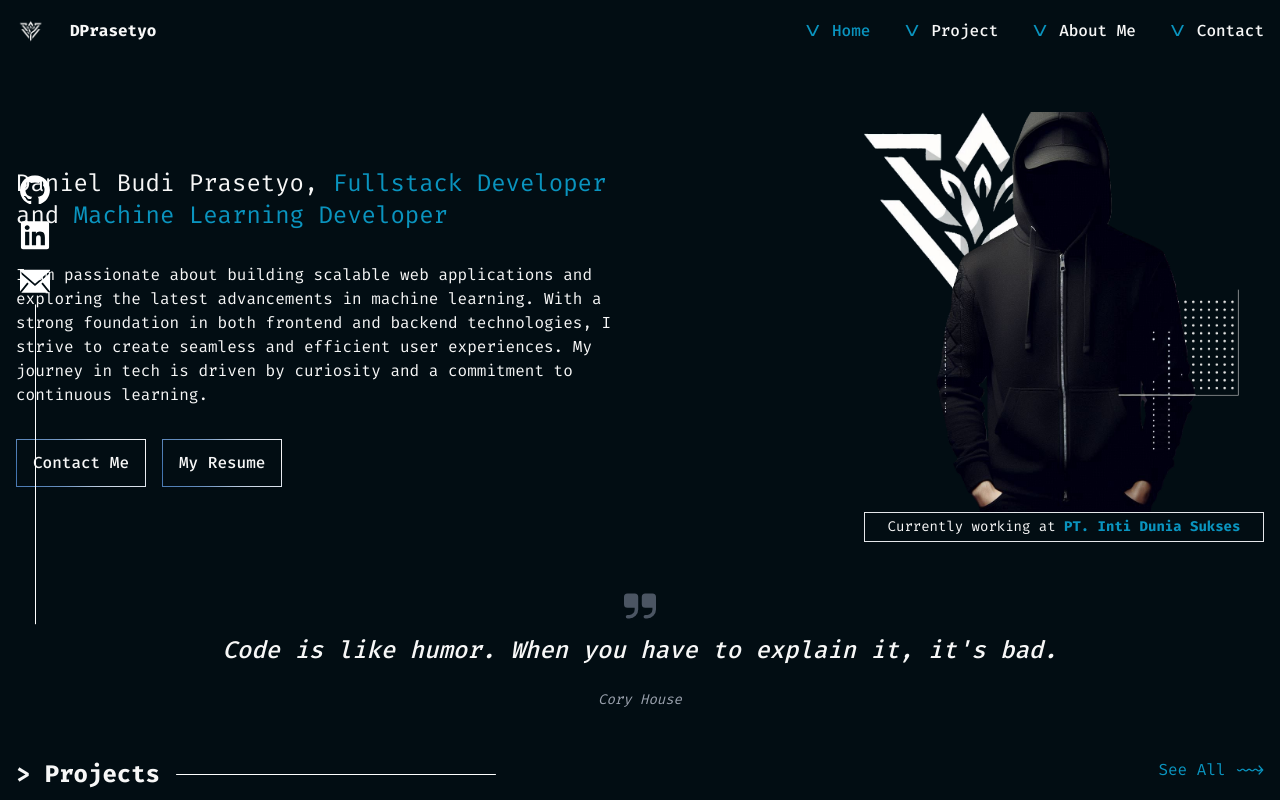
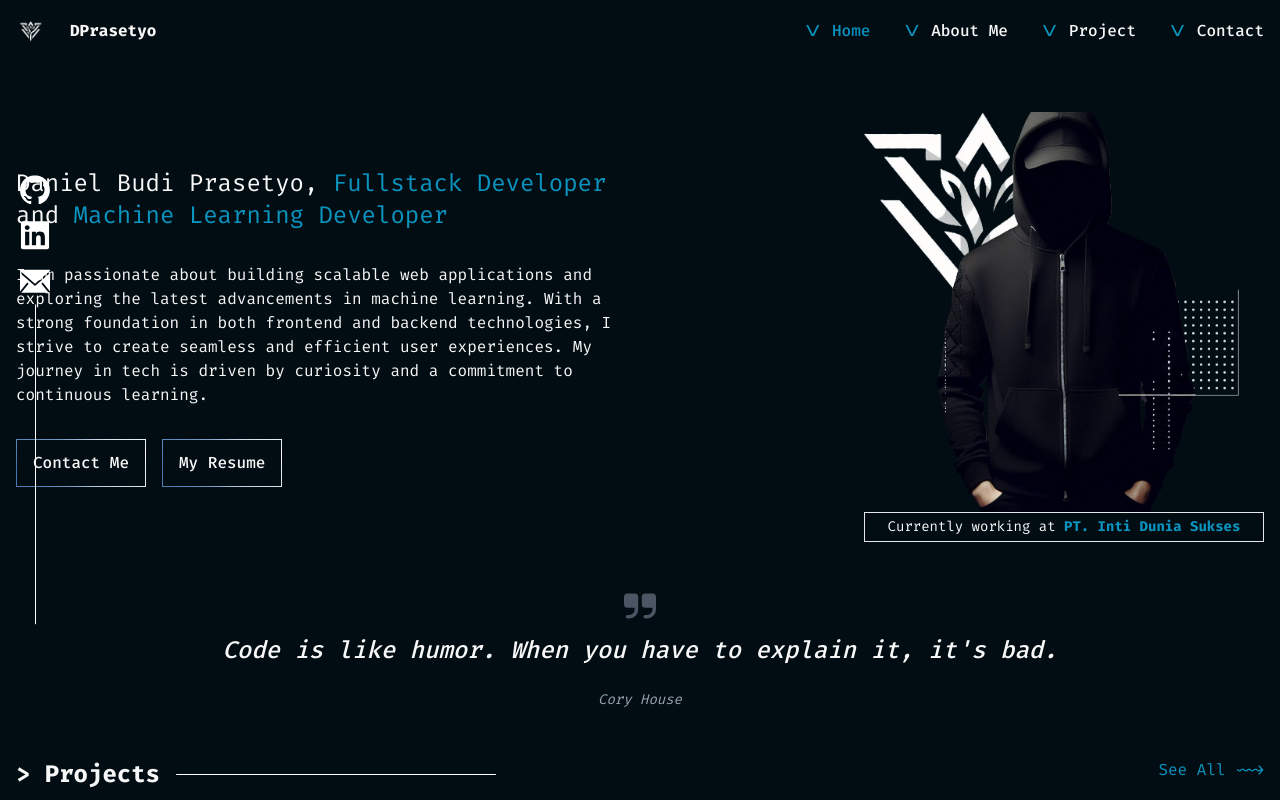
Before and after one commit to danielprasetyo7952/danielprasetyo-dev, a Next.js app: page / in a window 1280 px wide. Shown: the top 800 px of the page. Built offline with nearby package versions, Linux system fonts and the light colour scheme.

Commit message:
fix: component styling

```diff
--- a/app/layout.tsx
+++ b/app/layout.tsx
@@ -5,7 +5,7 @@ import "./globals.css";
 {/* Components */ }
 import Header from "@/components/Header";
 import Footer from "@/components/Footer";
-import SocialProfiles from "@/components/SocialProfiles";
+import SocialProfiles from "@/components/ui/SocialProfiles";
 
 const firaCode = Fira_Code({ subsets: ["latin"] });
 
--- a/components/Footer.tsx
+++ b/components/Footer.tsx
@@ -1,7 +1,7 @@
 import Image from "next/image"
 
 {/*Component*/ }
-import SocialProfiles from "./SocialProfiles"
+import SocialProfiles from "./ui/SocialProfiles"
 
 export default function Footer() {
   return (
--- a/components/Header.tsx
+++ b/components/Header.tsx
@@ -5,12 +5,12 @@ import Image from 'next/image';
 import { usePathname } from 'next/navigation';
 
 {/* Components */ }
-import SocialProfiles from '@/components/SocialProfiles';
+import SocialProfiles from '@/components/ui/SocialProfiles';
 
 const navItems = [
   { name: 'Home', url: '/' },
+  { name: 'About Me', url: '/about' },
   { name: 'Project', url: '/project' },
-  { name: 'About Me', url: '/about' },
   { name: 'Contact', url: '/contact' }
 ];
 
--- a/components/Summary.tsx
+++ b/components/Summary.tsx
@@ -12,7 +12,9 @@ export default function Summary() {
                     Daniel Budi Prasetyo, <span className="text-primary">Fullstack Developer</span> and <span className="text-primary">Machine Learning Developer</span>
                 </h2>
                 <p>
-                    I am passionate about building scalable web applications and exploring the latest advancements in machine learning. With a strong foundation in both frontend and backend technologies, I strive to create seamless and efficient user experiences. My journey in tech is driven by curiosity and a commitment to continuous learning.
+                    I am passionate about building scalable web applications and exploring the latest advancements in machine learning.
+                    With a strong foundation in both frontend and backend technologies, I strive to create seamless and efficient user experiences.
+                    My journey in tech is driven by curiosity and a commitment to continuous learning.
                 </p>
                 <div className="flex gap-4">
                     <Button>
```
Also changed, not shown: components/Contacts.tsx (+6 -3 lines), components/ui/SocialProfiles.tsx (renamed from components/SocialProfiles.tsx).
